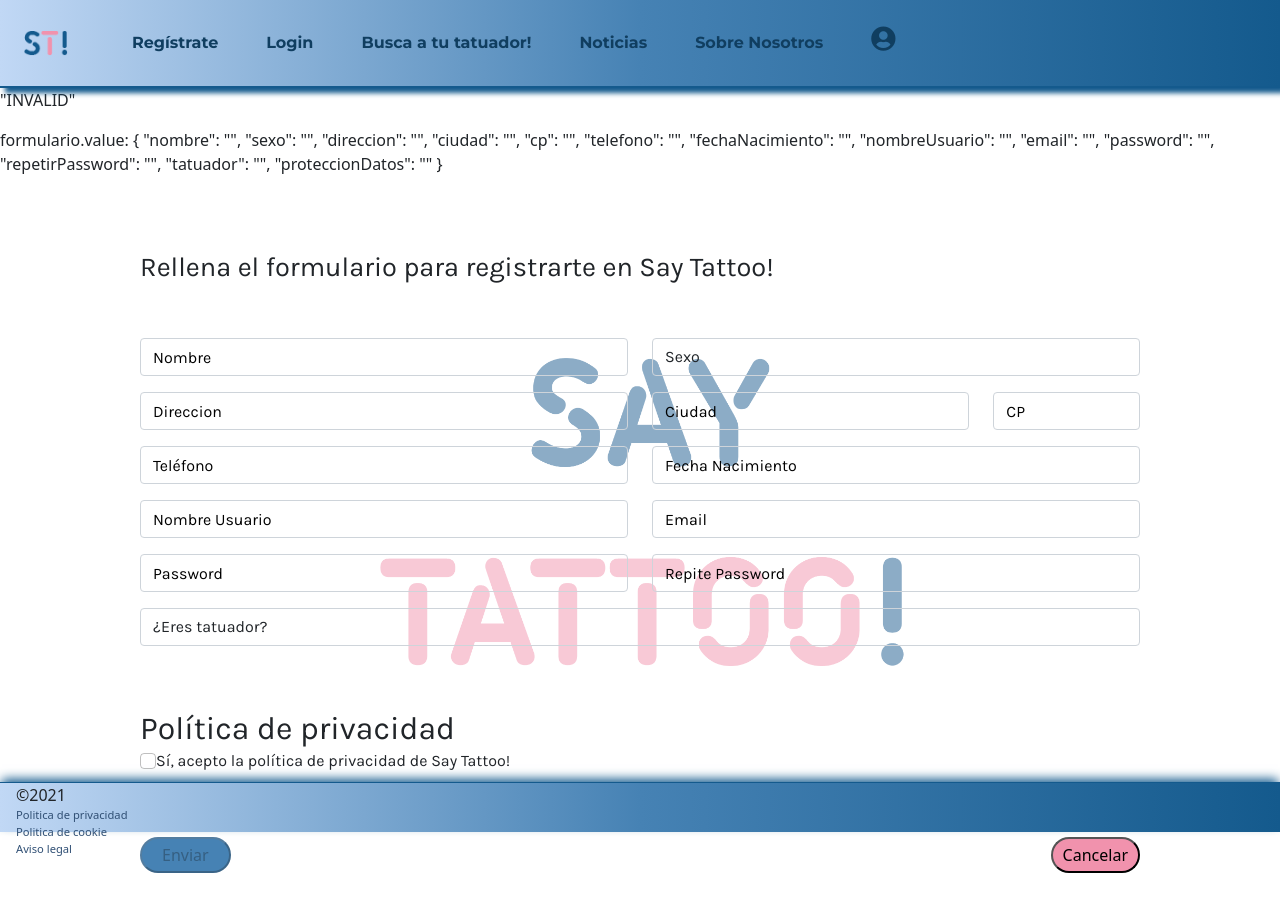
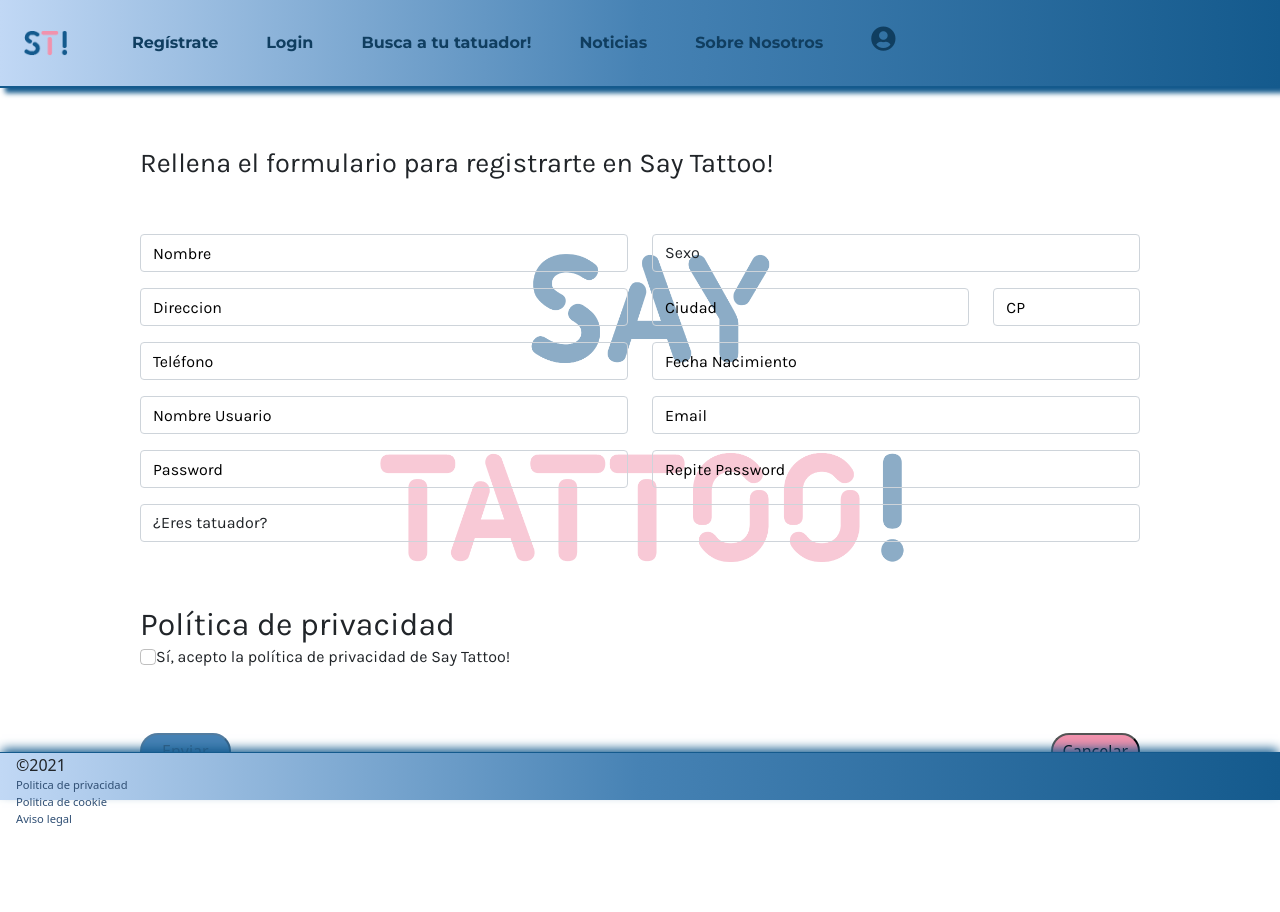
Before and after one commit to SusanaSalmeron/SayTattooProject, an Angular app in the folder proyectoFinalAngular/: page /register in a window 1280 px wide. Shown: the top 912 px of the page. After the commit the page ends 833 px from the top, so only its background shows below. Built offline with nearby package versions, Linux system fonts and the light colour scheme.

Commit message:
formulario terminado

```diff
--- a/proyectoFinalAngular/src/app/app.component.css
+++ b/proyectoFinalAngular/src/app/app.component.css
@@ -84,7 +84,7 @@ header nav a .logo{
 
 
 footer {
-    position: absolute;
+    position: fixed;
     bottom: 0;
     border-top: 1px solid #145A8D;
     padding-left: 1em;
--- a/proyectoFinalAngular/src/app/components/formulario-registro/formulario-registro.component.html
+++ b/proyectoFinalAngular/src/app/components/formulario-registro/formulario-registro.component.html
@@ -1,7 +1,7 @@
-<div>
+<!-- <div>
     <p>{{formulario.status| json}}</p>
     <p>formulario.value: {{formulario.value| json}}</p>
-</div>
+</div> -->
 <div class="container-fluid">
     <h5>Rellena el formulario para registrarte en Say Tattoo!</h5>
     <form [formGroup]="formulario">
```
